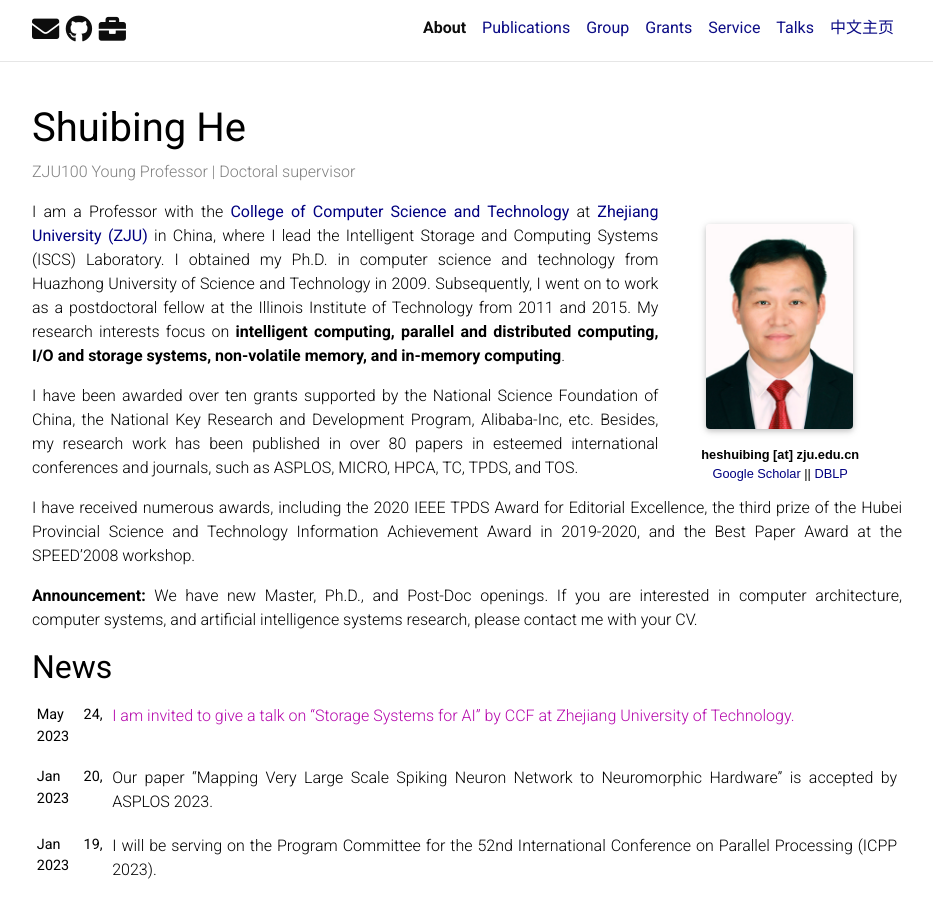
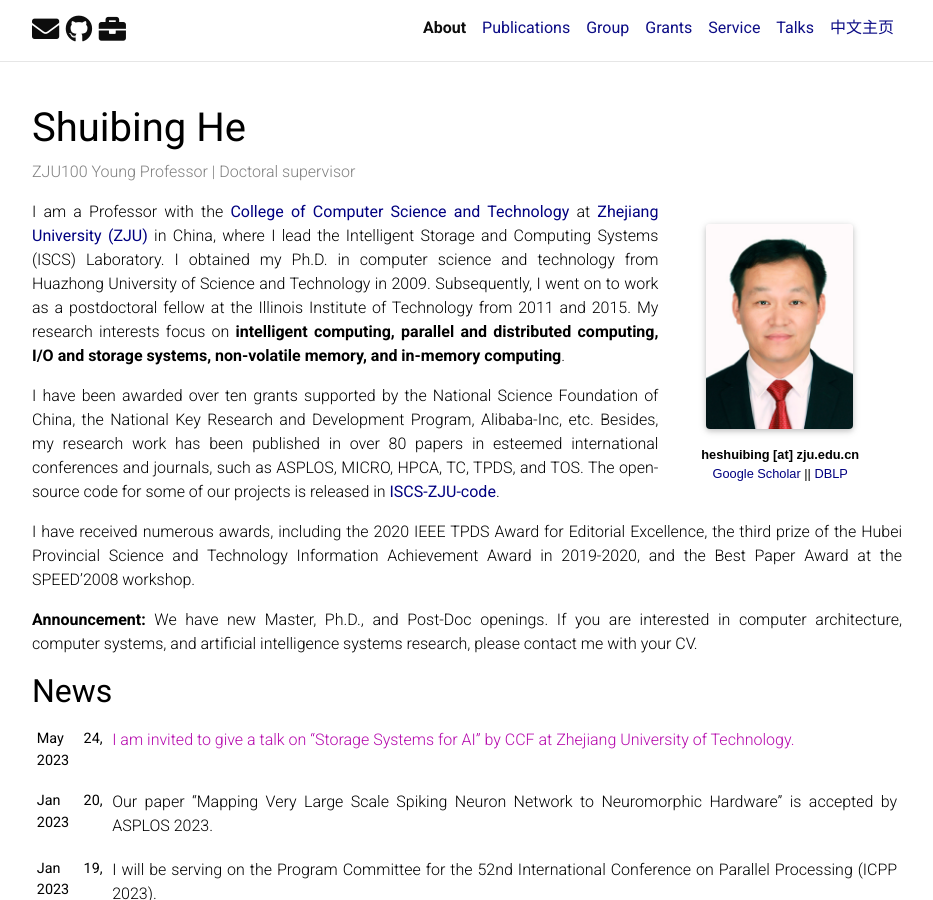
Before and after one commit to shuibing9420/shuibing9420.github.io, a Jekyll site: the page built from _pages/about.md, in a window 1280 px wide and 900 px high. Shown: the whole window, without its empty margins (173-1106 px from the left). Built offline with Jekyll 4.4.1, drawn with Linux system fonts in a browser that asks for light colours; full-size pictures stand in for the smaller copies a plugin makes; comment, search, counter and statistics services are not loaded; a style sheet for code colours, icons or effects is not loaded.

Commit message:
add source-code link

```diff
--- a/_pages/about.md
+++ b/_pages/about.md
@@ -45,6 +45,8 @@ Alibaba-Inc, etc.
 Besides, my research work has been published in over 80 papers in esteemed international
 conferences and journals, such as ASPLOS, MICRO, HPCA, TC,
 TPDS, and TOS.
+The open-source code for some of our projects is released in
+[ISCS-ZJU-code](https://github.com/ISCS-ZJU).
 
 I have received numerous awards, including the 2020 IEEE TPDS
 Award for Editorial Excellence, the third prize of the Hubei
```
